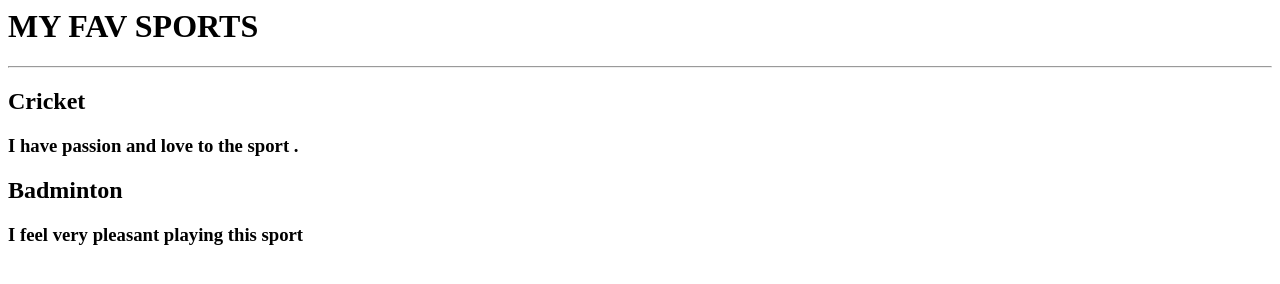
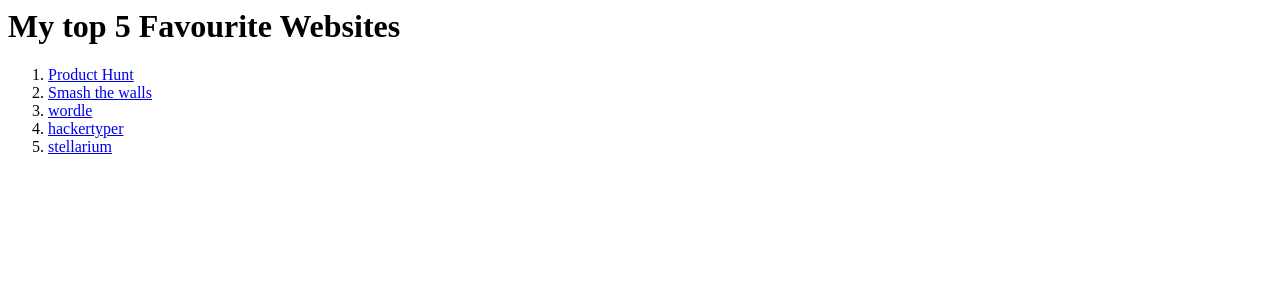
Before and after one commit to SAGAR00003/HTML-Portfolio, a plain HTML site: page index.html in a window 1280 px wide. Drawn offline with Linux system fonts and the light colour scheme.

Commit message:
Add files via upload

```diff
--- a/index.html
+++ b/index.html
@@ -1,7 +1,9 @@
+<h1>My top 5 Favourite Websites</h1>
 <!-- Write your code below -->
-<h1>MY FAV SPORTS</h1>
-<hr>
-<h2>Cricket</h2>
-<h3> I have passion and love to the sport .</h3>
-<h2>Badminton</h2>
-<h3>I feel very pleasant playing this sport</h3>
+<ol>
+    <li><a href="https://www.producthunt.com/">Product Hunt</a></li>
+    <li><a href="https://smashthewalls.com/">Smash the walls</a></li>
+    <li><a href="https://www.nytimes.com/games/wordle/index.html/">wordle</a></li>
+    <li><a href="https://hackertyper.net/">hackertyper</a></li>
+    <li><a href="https://stellarium.org/">stellarium</a></li>
+</ol>
```
